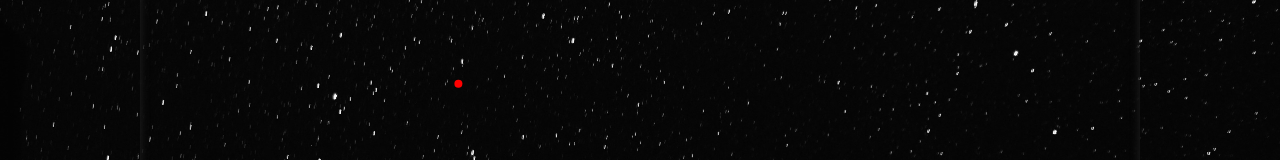
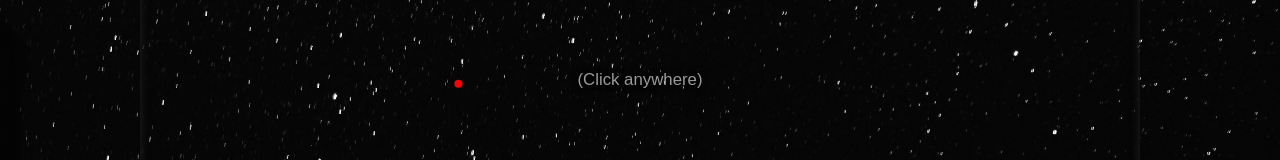
Before and after one commit to pereze5/deathstar_core, a plain HTML site: page index.html in a window 1280 px wide. Shown: the part 320-480 px from the top of the page. Drawn offline with Linux system fonts and the light colour scheme.

Commit message:
Update index.html

```diff
--- a/index.html
+++ b/index.html
@@ -10,6 +10,8 @@
   <link rel="stylesheet" href="css/main.css">
 </head>
 <body>
+  <!-- the hint that sits on top of the starfield -->
+  <div id="clickHint">(Click anywhere)</div>
   <!-- Status bar overlay (hidden until game start) -->
   <div id="status" class="ui"></div>
 
```
